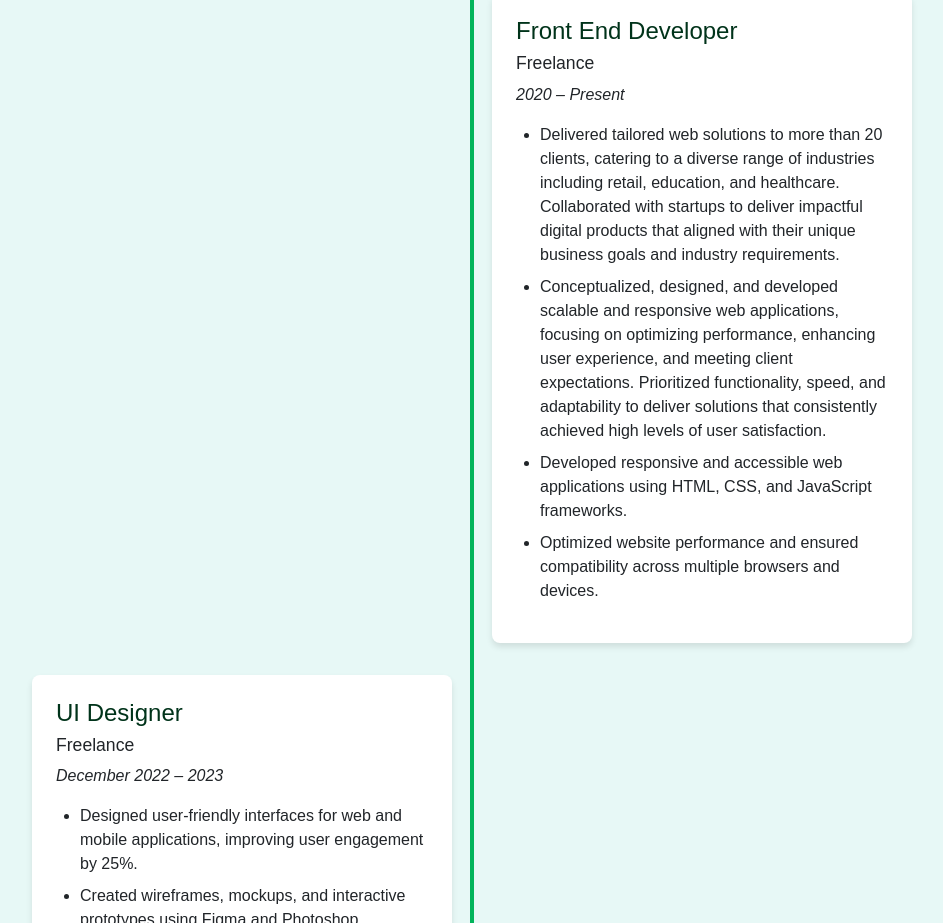
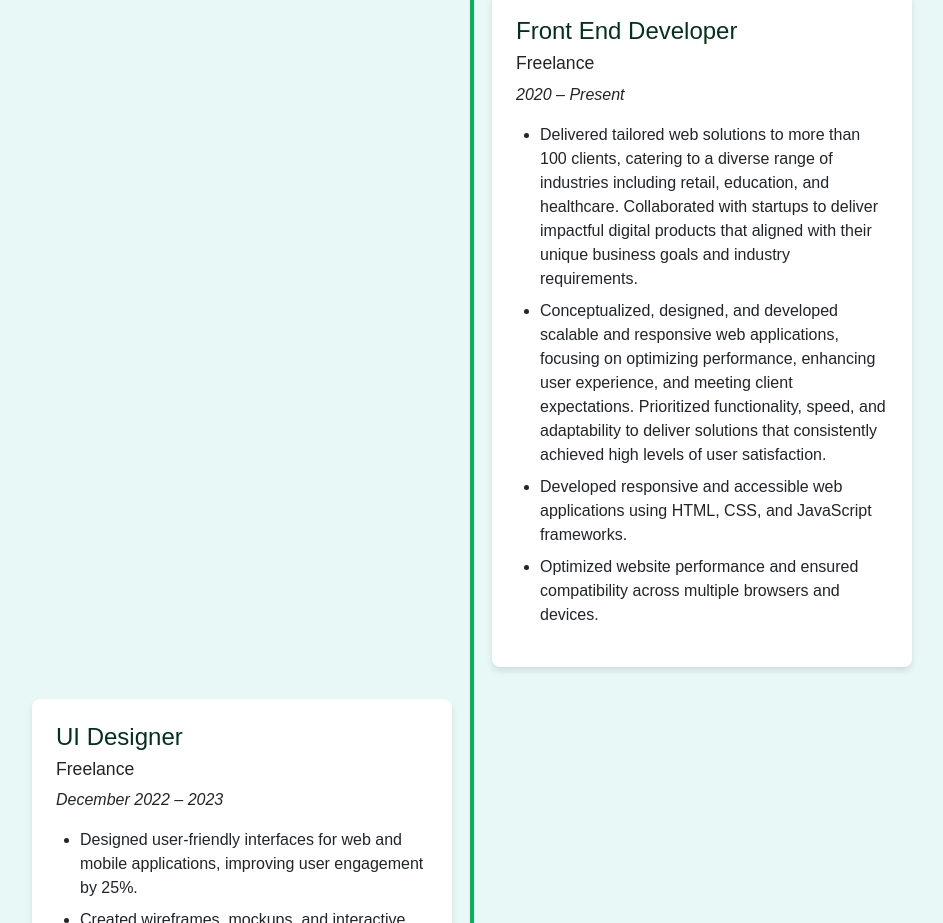
Before and after one commit to CharlotteJoyceDCB/Charlotte-Joyce-Portfolio, a plain HTML site: page index.html in a window 1280 px wide. Shown: the part 2761-3684 px from the top of the page, without its empty margins (168-1111 px from the left). Drawn offline with nearby package versions, Linux system fonts and the light colour scheme.

Commit message:
Changed numbers

```diff
--- a/index.html
+++ b/index.html
@@ -435,7 +435,7 @@
             <h4>Freelance</h4>
             <p class="timeline">2020 – Present</p>
             <ul>
-              <li>Delivered tailored web solutions to more than 20 clients, catering to a diverse range of industries including retail, education, and healthcare.
+              <li>Delivered tailored web solutions to more than 100 clients, catering to a diverse range of industries including retail, education, and healthcare.
                 Collaborated with startups to deliver impactful digital products that aligned with their unique business goals and industry requirements.</li>
               <li>Conceptualized, designed, and developed scalable and responsive web applications, focusing on optimizing performance, enhancing user experience, and meeting client expectations.
                 Prioritized functionality, speed, and adaptability to deliver solutions that consistently achieved high levels of user satisfaction.</li>
```
